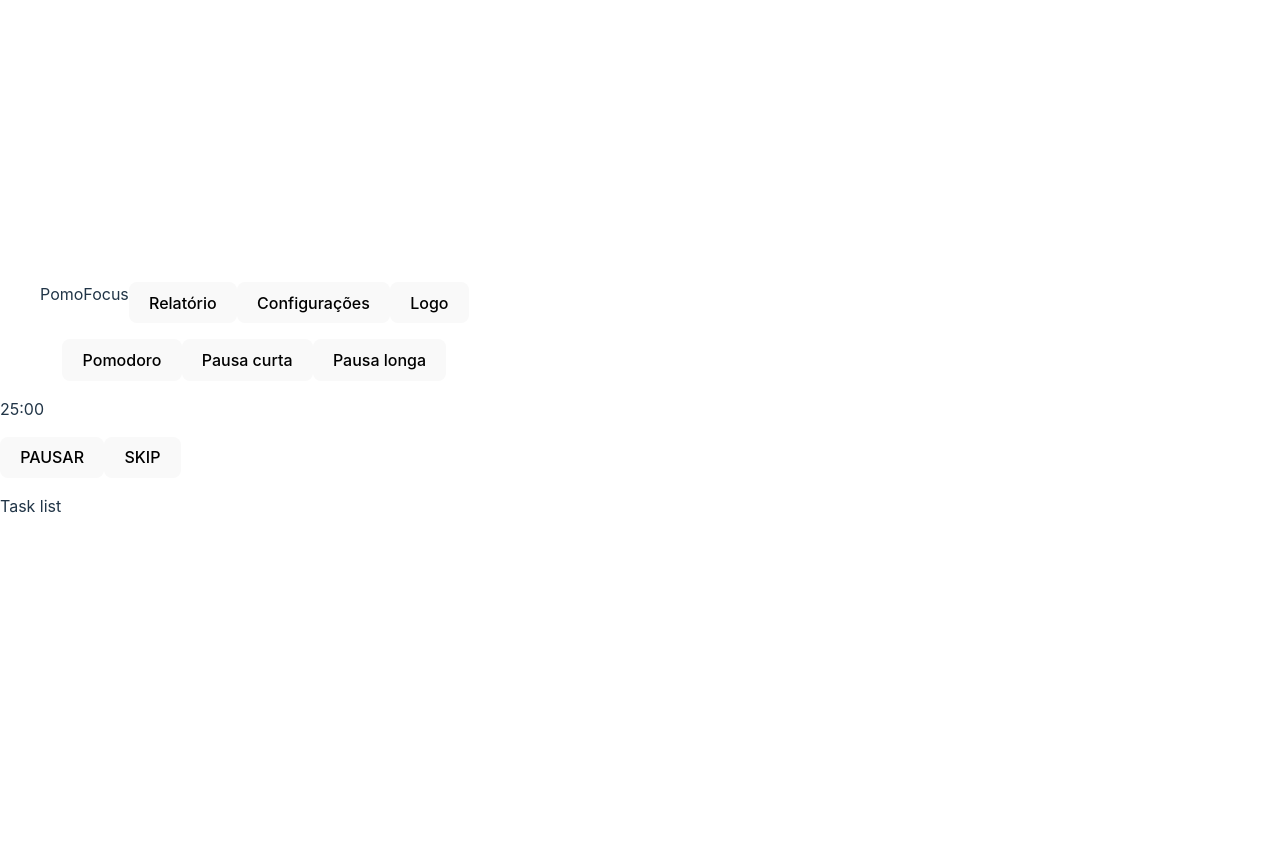
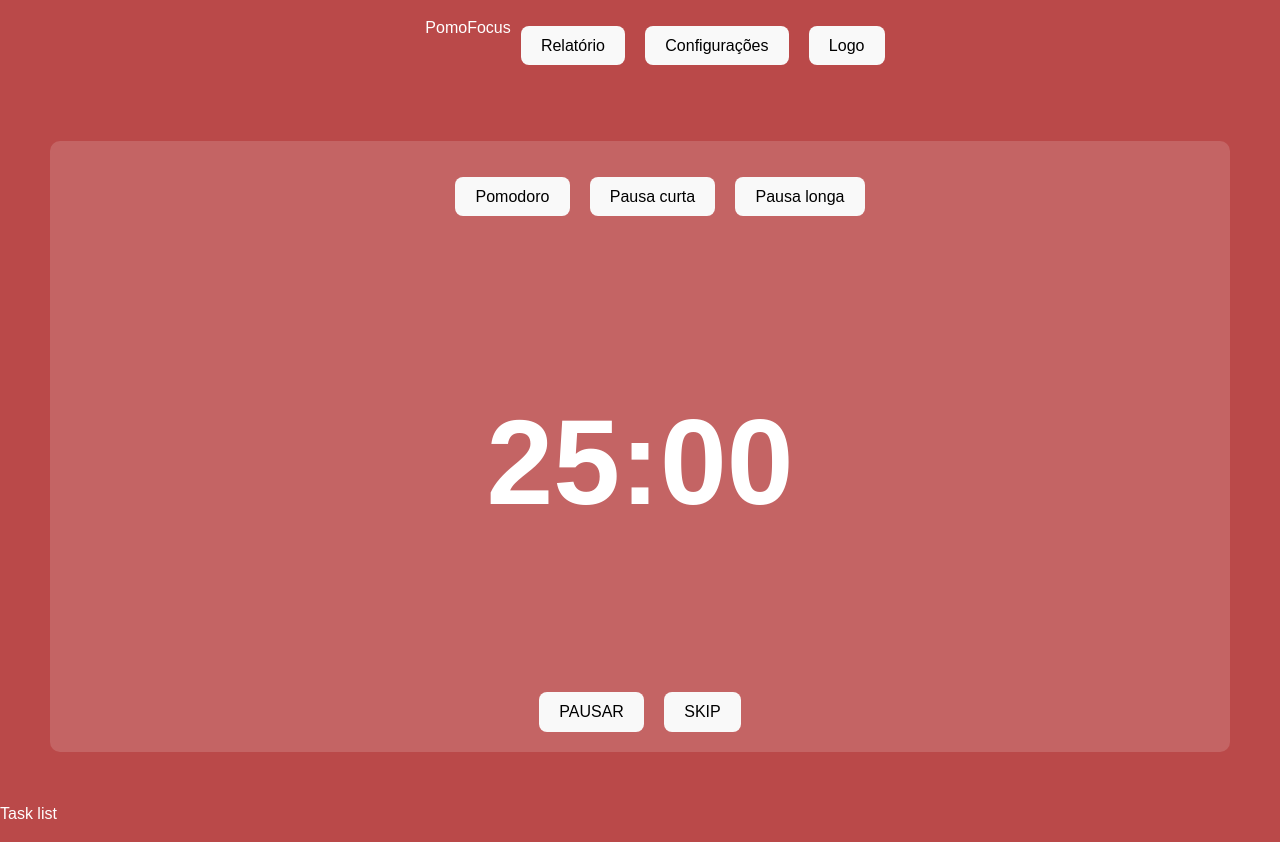
Before and after one commit to wanderson-nascimento/Pomodoro, a React (Vite) app in the folder PomodoroTimer/: page / in a window 1280 px wide. Before the commit the page ends 800 px from the top, so only its background shows below. Built offline with nearby package versions, Linux system fonts and the light colour scheme.

Commit message:
Ajustanto o css

```diff
--- a/PomodoroTimer/src/App.css
+++ b/PomodoroTimer/src/App.css
@@ -1,3 +1,49 @@
+#root{
+  position: absolute;
+  top: 0px;
+  width: 100%;
+  left: auto;
+  background-color: rgb(186, 73, 73);
+  color: white;
+  font-family: Arial, Helvetica, sans-serif;
+}
+
+
+.header{
+  display: flex;
+  justify-content: center;
+}
+
+.central{
+  background-color: rgb(255, 255, 255, 0.15);
+  margin: 50px;
+  padding: 10px;
+  border-radius: 10px;
+}
+
+.options{
+  display: flex;
+  justify-content: center;
+}
+
+.functions{
+  display: flex;
+  justify-content: center;
+}
+
+button{
+  margin: 10px;
+}
+
+.timer{
+  display: flex;
+  justify-content: center;
+  margin: auto;
+  padding: 10px;
+  font-size: 120px;
+  font-weight: bold;
+}
+
 ul{
   list-style: none;
   display: flex;
--- a/PomodoroTimer/src/App.jsx
+++ b/PomodoroTimer/src/App.jsx
@@ -7,7 +7,7 @@ function App() {
 
   return (
     <>
-        <Header className=""/>
+      <Header/>
       <div className="central">
         <div className="options">
           <ul>
@@ -28,10 +28,10 @@ function App() {
             </li>
           </ul>
         </div>
-        <div>
+        <div className="timer">
           <p>25:00</p>
         </div>
-        <div>
+        <div className="functions">
           <button>PAUSAR</button>
           <button>SKIP</button>
         </div>
--- a/PomodoroTimer/src/Header.jsx
+++ b/PomodoroTimer/src/Header.jsx
@@ -1,11 +1,11 @@
 //import { useState } from 'react'
-
+import './App.css'
 
 function Header() {
 
   return (
     <>
-      <div>
+      <div className="header">
         <ul>
             <li>PomoFocus</li>
             <li>
```
